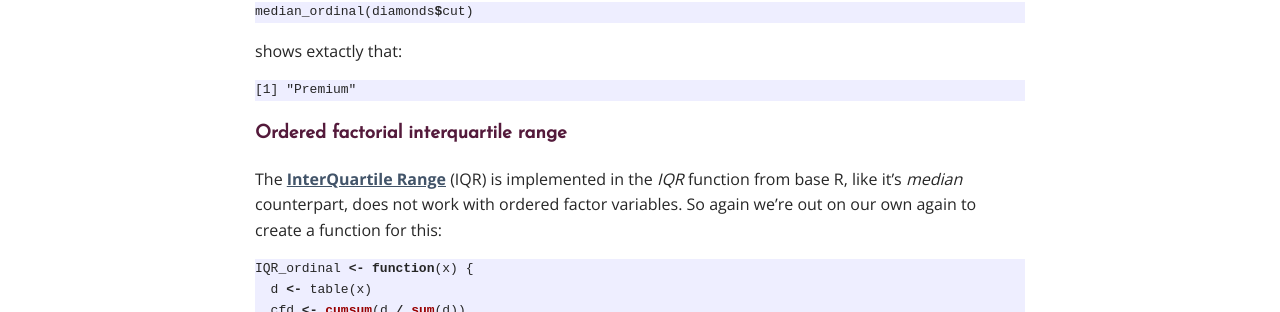
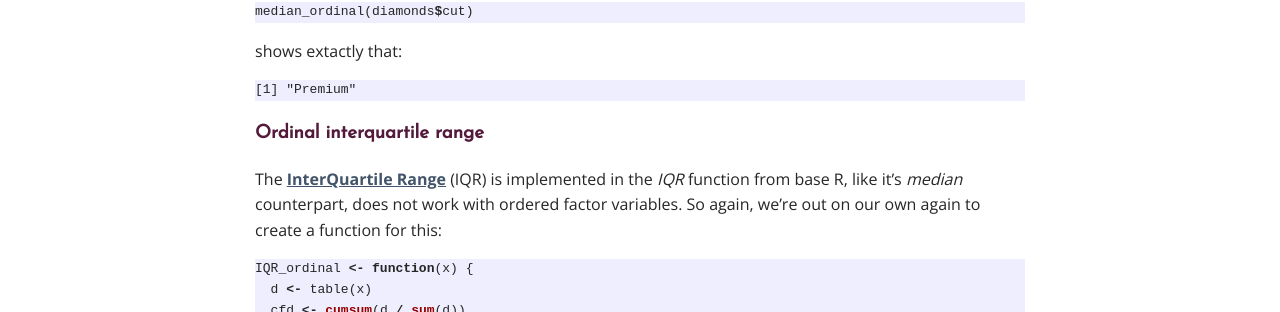
Before and after one commit to mark-me/mark-me.github.io, a Jekyll site: the page built from _pages/tutorials/statistical-tests/statistical-tests.md, in a window 1280 px wide and 900 px high, scrolled down 9762 px. Shown: the part 136-448 px from the top of the window. Built offline with Jekyll 4.4.1, drawn with Linux system fonts in a browser that asks for light colours; nearby versions of some CDN libraries; comment, search, counter and statistics services are not loaded; some of the changed text lies outside the part shown.

Commit message:
Update statistical-tests.md

````diff
--- a/_pages/tutorials/statistical-tests/statistical-tests.md
+++ b/_pages/tutorials/statistical-tests/statistical-tests.md
@@ -9,7 +9,7 @@
 
 | Goal | Categorical | Ordinal | Interval/Ratio |
 | :--- | :-------- | :--------- | :------------------- |
-| Descriptive | [Proportion](/statistical-tests/#proportion), [Mode](/statistical-tests/#mode) | [Mode](/statistical-tests/#mode), [Median](/statistical-tests/#ordered-factorial-median), [Interquartile Range](/statistical-tests/#ordered-factorial-interquartile-range) | [Mean, SD](/statistical-tests/#mean-sd) |
+| Descriptive | [Proportion](/statistical-tests/#proportion), [Mode](/statistical-tests/#mode) | [Mode](/statistical-tests/#mode), [Median](/statistical-tests/#ordinal-median), [Interquartile Range](/statistical-tests/#ordinal-interquartile-range) | [Mean, SD](/statistical-tests/#mean-sd) |
 | 1 Sample | [Chi-square](/statistical-tests/#chi-square-goodness-of-fit-test), [Binominal test](/statistical-tests/#binominal-test) | [Wilcoxon text](/statistical-tests/#wilcoxon-test) | [One sample t-test](/statistical-tests/#one-sample-t-test) |
 | 2 Unrelated samples | [Chi-square](/statistical-tests/#two-sample-chi-square-test) | [Mann-Whitney test](/statistical-tests/#mann-whitney-test) | [Unpaired t-test](/statistical-tests/#unpaired-t-test) |
 | 2 Related samples | [McNemar's test](/statistical-tests/#mcnemars-test) | Wilcoxon test | [Paired t-test](/statistical-tests/#paired-t-test) |
@@ -49,7 +49,7 @@
 
 | Goal | Categorical | Ordinal | Gaussian |
 | :--- | :-------- | :--------- | :------------------- |
-| Descriptive | [Proportion](/statistical-tests/#proportion), [Mode](/statistical-tests/#mode) | [Mode](/statistical-tests/#mode), [Median](/statistical-tests/#ordered-factorial-median), [Interquartile Range](/statistical-tests/#ordered-factorial-interquartile-range) | [Mean, SD](/statistical-tests/#mean-sd) |
+| Descriptive | [Proportion](/statistical-tests/#proportion), [Mode](/statistical-tests/#mode) | [Mode](/statistical-tests/#mode), [Median](/statistical-tests/#ordinal-median), [Interquartile Range](/statistical-tests/#ordinal-interquartile-range) | [Mean, SD](/statistical-tests/#mean-sd) |
 | 1 Sample | [Chi-square](/statistical-tests/#chi-square-goodness-of-fit-test), [Binominal test](/statistical-tests/#binominal-test) | [Wilcoxon text](/statistical-tests/#wilcoxon-test) | [One sample t-test](/statistical-tests/#one-sample-t-test) |
 | 2 Unrelated samples | [Chi-square](/statistical-tests/#two-sample-chi-square-test) | [Mann-Whitney test](/statistical-tests/#mann-whitney-test) | [Unpaired t-test](/statistical-tests/#unpaired-t-test) |
 | 2 Related samples | [McNemar's test](/statistical-tests/#mcnemars-test) | Wilcoxon test | [Paired t-test](/statistical-tests/#paired-t-test) |
@@ -316,7 +316,7 @@
 
 ## Descriptive
 
-### Ordered factorial median
+### Ordinal median
 
 The median, the value or quantity lying at the midpoint of a frequency distribution, is the central tendency appropriate for ordinal variables. Ordinal variables are implemented in R as factor ordered variables. Strangely enough the standard R function _median_ doesn't support ordered factor variables, so here's a function that you can use to create this:
 ```r
@@ -347,9 +347,9 @@
 [1] "Premium"
 ```
 
-### Ordered factorial interquartile range
+### Ordinal interquartile range
 
-The [InterQuartile Range](https://en.wikipedia.org/wiki/Interquartile_range) (IQR) is implemented in the _IQR_ function from base R, like it's _median_ counterpart, does not work with ordered factor variables. So again we're out on our own again to create a function for this:
+The [InterQuartile Range](https://en.wikipedia.org/wiki/Interquartile_range) (IQR) is implemented in the _IQR_ function from base R, like it's _median_ counterpart, does not work with ordered factor variables. So again, we're out on our own again to create a function for this:
 ```r
 IQR_ordinal <- function(x) {
   d <- table(x)
@@ -372,6 +372,12 @@
 ### Mann-Whitney test
 
 ## Two unrelated samples
+
+### Wilcoxon Signed-Rank Test
+
+The [Wilcoxon Signed-Rank Test](https://en.wikipedia.org/wiki/Wilcoxon_signed-rank_test) is used to see whether observations changed direction on two sets of ordinal variables. It's usefull, for example, when comparing results of questionaires with ordered scales for the same person across a period of time.
+
+
 
 ## Association between 2 variables
 
````
